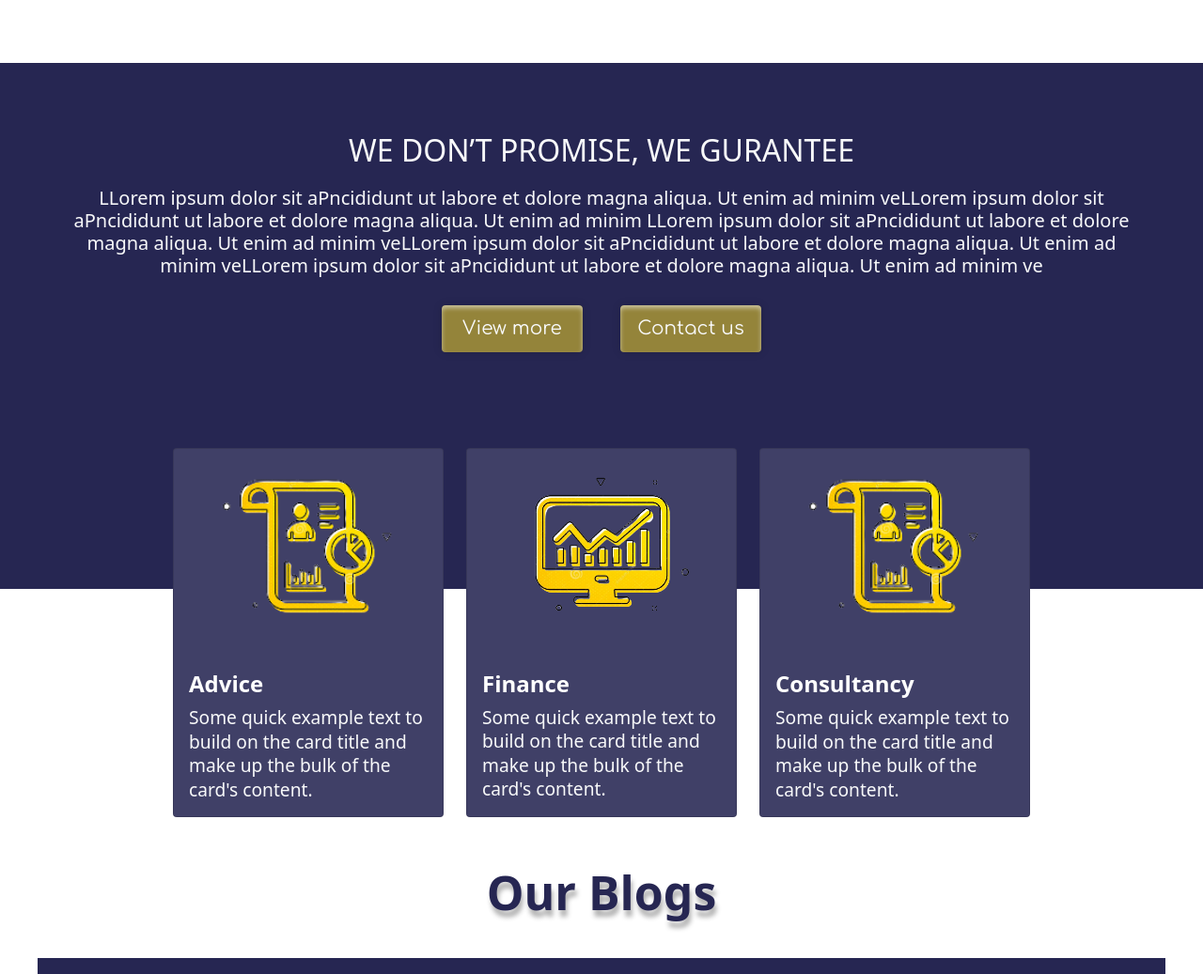
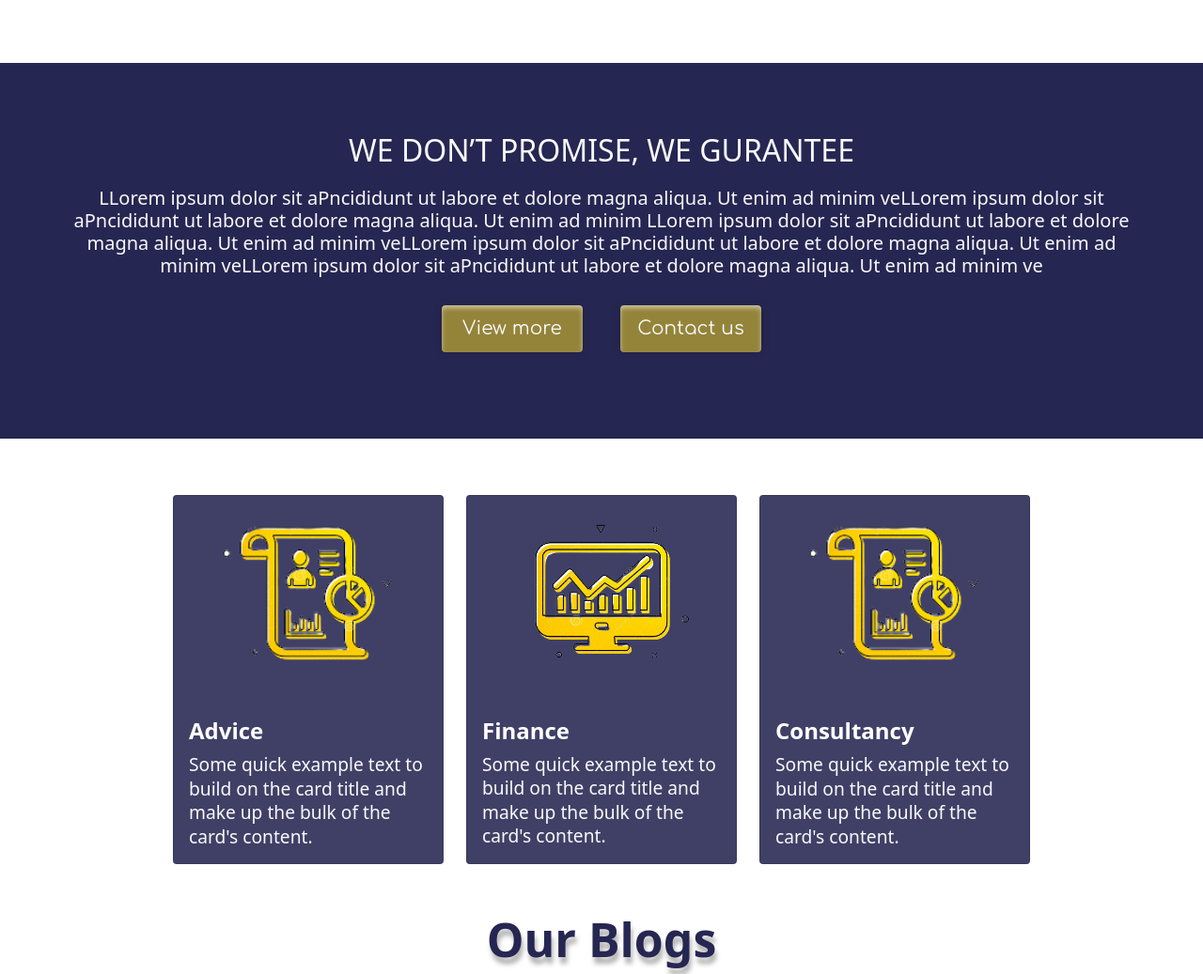
Before and after one commit to Frontend-Bhavdeep/JKCS_DEMO, a plain HTML site: page index.html in a window 1280 px wide. Shown: the part 1300-2337 px from the top of the page at 94% size. Drawn offline with nearby package versions, Linux system fonts and the light colour scheme.

Commit message:
Update style.css

```diff
--- a/styles/style.css
+++ b/styles/style.css
@@ -17,7 +17,12 @@ h2{
 body {
   margin: 0;
 }
-
+/* .sec-3 {
+  background-color: #ffffff;
+  padding-bottom: 40rem;
+  height: 25vh;
+  margin-top: 40px;
+} */
 .hero-image {
   background-image: linear-gradient(#262652, #94843A);
 }
@@ -180,10 +185,11 @@ body {
   text-align: center;
 }
 
-.sec-3{
+.sec-3 {
+  margin-bottom: 70px;
   background-color: #262652;
   padding-bottom: 40rem;
-  height: 70vh;
+  height: 50vh;
   margin-top: 40px;
 }
 
@@ -195,7 +201,7 @@ body {
   gap: 40px;
 }
 .justify-content-evenly {
-  margin-top: -150px;
+  margin-top: -10px;
   justify-content: space-evenly!important;
 }
 
```
